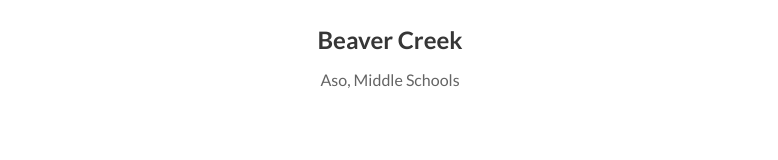
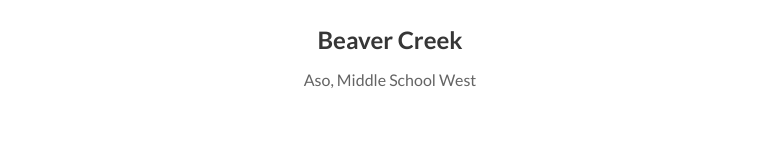
Before and after one commit to Natalie-Senyk/music-player-app, a React (Create React App) app: page / in a window 1280 px wide. Shown: the part 383-543 px from the top of the page, without its empty margins (250-1028 px from the left). Built offline with nearby package versions, Linux system fonts and the light colour scheme.

Commit message:
added west

```diff
--- a/src/data.js
+++ b/src/data.js
@@ -6,7 +6,7 @@ function ChillHop() {
       name: "Beaver Creek",
       cover:
         "https://chillhop.com/wp-content/uploads/2020/09/0255e8b8c74c90d4a27c594b3452b2daafae608d-1024x1024.jpg",
-      artist: "Aso, Middle Schools",
+      artist: "Aso, Middle School West",
       audio: "https://mp3.chillhop.com/serve.php/?mp3=10075",
       color: ["#205950", "#2ab3bf"],
       id: uuidv4(),
```
